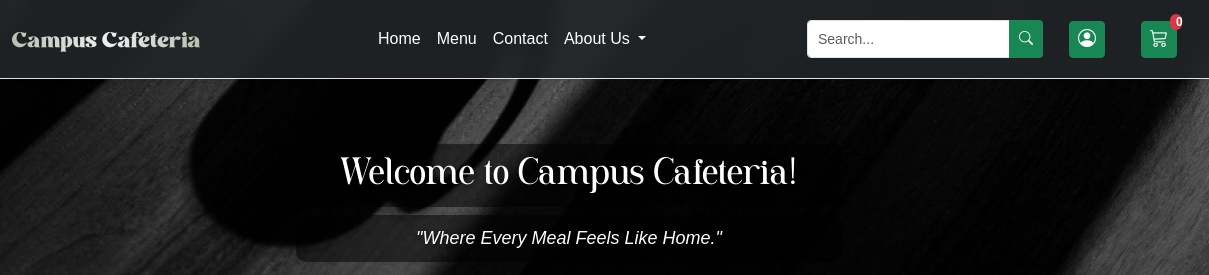
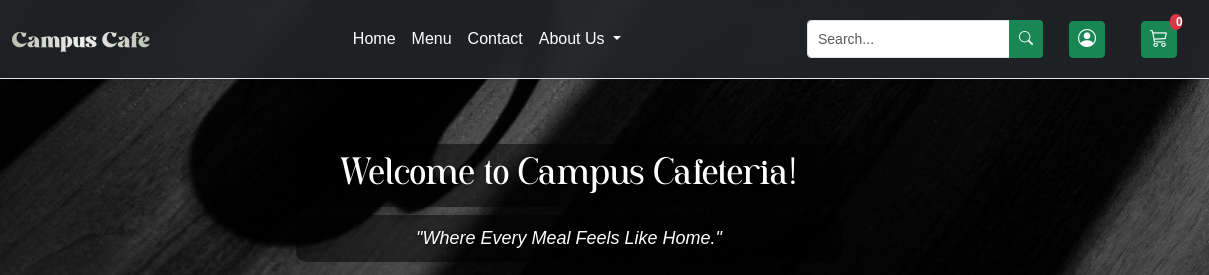
Before and after one commit to Allen-Tanaka/Campus-Cafe-WEB, a plain HTML site: page client/index.html in a window 1280 px wide. Shown: the top 275 px of the page, 71-1280 px from the left. Drawn offline with nearby package versions, Linux system fonts and the light colour scheme.

Commit message:
change company name to 'Campus Cafe'

```diff
--- a/client/components/home-header.html
+++ b/client/components/home-header.html
@@ -9,7 +9,7 @@
             <!-- Brand Name -->
             <a href="index.html" class="navbar-brand pb-0">
                 <span class="brand-style brand-gradient">
-                    Campus Cafeteria
+                    Campus Cafe
                 </span>
             </a>
             <!-- Navbar Toggler -->
```
Also changed, not shown: client/components/header.html (+1 -1 lines).
